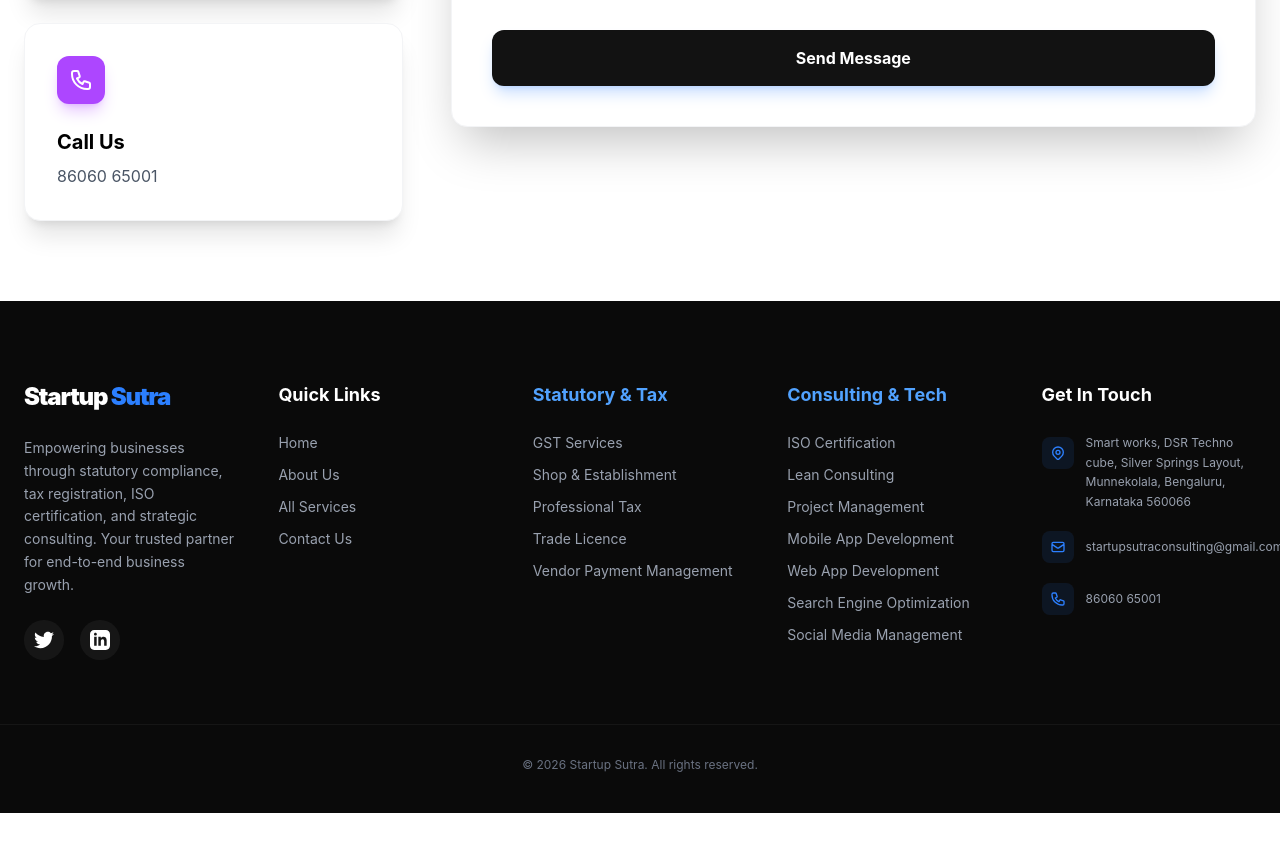
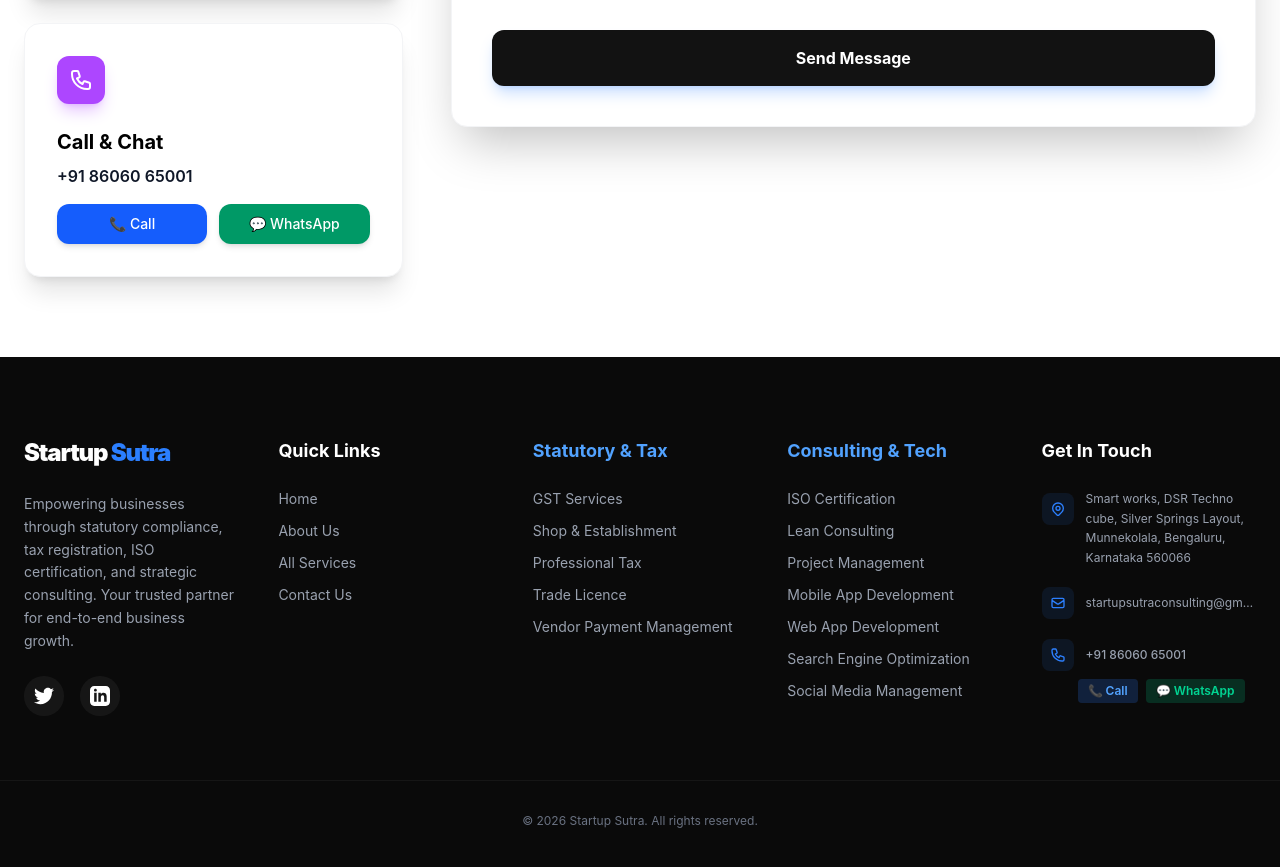
Before and after one commit to abdhakeemabd/startuputra, a Next.js app: page /contact in a window 1280 px wide. Shown: the part 807-1674 px from the top of the page. Before the commit the page ends 1620 px from the top, so only its background shows below. Built offline with nearby package versions, Linux system fonts and the light colour scheme.

Commit message:
add footer component, homepage contact section, and contact page

```diff
--- a/src/app/component/footer.jsx
+++ b/src/app/component/footer.jsx
@@ -85,13 +85,25 @@
             <div className="bg-blue-500/10 p-2 rounded-lg group-hover:bg-blue-500/20 transition-colors">
               <svg className="w-4 h-4 text-blue-500" fill="none" stroke="currentColor" viewBox="0 0 24 24"><path strokeLinecap="round" strokeLinejoin="round" strokeWidth="2" d="M3 8l7.89 5.26a2 2 0 002.22 0L21 8M5 19h14a2 2 0 002-2V7a2 2 0 00-2-2H5a2 2 0 00-2 2v10a2 2 0 002 2z"/></svg>
             </div>
-            <p className="text-gray-400 text-xs">startupsutraconsulting@gmail.com</p>
+            <a href="mailto:startupsutraconsulting@gmail.com" className="text-gray-400 hover:text-white transition-colors text-xs truncate">
+              startupsutraconsulting@gmail.com
+            </a>
           </div>
-          <div className="flex items-center space-x-3 group">
-            <div className="bg-blue-500/10 p-2 rounded-lg group-hover:bg-blue-500/20 transition-colors">
-              <svg className="w-4 h-4 text-blue-500" fill="none" stroke="currentColor" viewBox="0 0 24 24"><path strokeLinecap="round" strokeLinejoin="round" strokeWidth="2" d="M3 5a2 2 0 012-2h3.28a1 1 0 01.948.684l1.498 4.493a1 1 0 01-.502 1.21l-2.257 1.13a11.042 11.042 0 005.516 5.516l1.13-2.257a1 1 0 011.21-.502l4.493 1.498a1 1 0 01.684.949V19a2 2 0 01-2 2h-1C9.716 21 3 14.284 3 6V5z"/></svg>
+          <div className="flex flex-col space-y-2">
+            <div className="flex items-center space-x-3 group">
+              <div className="bg-blue-500/10 p-2 rounded-lg group-hover:bg-blue-500/20 transition-colors">
+                <svg className="w-4 h-4 text-blue-500" fill="none" stroke="currentColor" viewBox="0 0 24 24"><path strokeLinecap="round" strokeLinejoin="round" strokeWidth="2" d="M3 5a2 2 0 012-2h3.28a1 1 0 01.948.684l1.498 4.493a1 1 0 01-.502 1.21l-2.257 1.13a11.042 11.042 0 005.516 5.516l1.13-2.257a1 1 0 011.21-.502l4.493 1.498a1 1 0 01.684.949V19a2 2 0 01-2 2h-1C9.716 21 3 14.284 3 6V5z"/></svg>
+              </div>
+              <span className="text-gray-400 text-xs font-medium">+91 86060 65001</span>
             </div>
-            <p className="text-gray-400 text-xs">86060 65001</p>
+            <div className="flex items-center space-x-2 pl-9">
+              <a href="tel:+918606065001" className="px-2.5 py-1 rounded bg-blue-500/20 hover:bg-blue-500/30 text-blue-400 text-xs font-semibold transition-colors inline-flex items-center gap-1">
+                📞 Call
+              </a>
+              <a href="https://wa.me/918606065001" target="_blank" rel="noopener noreferrer" className="px-2.5 py-1 rounded bg-emerald-500/20 hover:bg-emerald-500/30 text-emerald-400 text-xs font-semibold transition-colors inline-flex items-center gap-1">
+                💬 WhatsApp
+              </a>
+            </div>
           </div>
         </div>
       </div>
--- a/src/app/component/home-page/contact.jsx
+++ b/src/app/component/home-page/contact.jsx
@@ -22,23 +22,20 @@
             From ISO certification to strategic consulting, we help businesses
             scale with clarity, compliance, and confidence.
           </p>
-          <div className="flex flex-col sm:flex-row items-center justify-center gap-6">
+          <div className="flex flex-col sm:flex-row items-center justify-center gap-4">
             <Link href="/contact">
               <button className="bg-gradient-to-r from-blue-600 to-purple-600 text-white px-8 py-3 rounded-full font-medium hover:scale-105 transition-all duration-300 shadow-md">
                 Get Free Consultation
               </button>
             </Link>
-            <a href="tel:+918606065001" className="flex items-center gap-3 group">
-              <div className="w-10 h-10 rounded-full bg-gray-100 flex items-center justify-center group-hover:bg-blue-100 transition">
-                <svg className="w-5 h-5 text-blue-600" fill="none" stroke="currentColor" viewBox="0 0 24 24">
-                  <path strokeLinecap="round" strokeLinejoin="round" strokeWidth="2" d="M3 5a2 2 0 012-2h3.28a1 1 0 01.948.684l1.498 4.493a1 1 0 01-.502 1.21l-2.257 1.13a11.042 11.042 0 005.516 5.516l1.13-2.257a1 1 0 011.21-.502l4.493 1.498a1 1 0 01.684.949V19a2 2 0 01-2 2h-1C9.716 21 3 14.284 3 6V5z"  />
-                </svg>
-              </div>
-              <div className="text-left">
-                <p className="text-xs text-gray-500">Call us directly</p>
-                <p className="text-gray-900 font-semibold">+91 86060 65001</p>
-              </div>
-            </a>
+            <div className="flex items-center gap-3">
+              <a href="tel:+918606065001" className="flex items-center gap-2 px-5 py-3 rounded-full bg-blue-50 border border-blue-200 text-blue-700 font-semibold hover:bg-blue-100 transition shadow-sm text-sm">
+                📞 Call +91 86060 65001
+              </a>
+              <a href="https://wa.me/918606065001" target="_blank" rel="noopener noreferrer" className="flex items-center gap-2 px-5 py-3 rounded-full bg-emerald-50 border border-emerald-200 text-emerald-700 font-semibold hover:bg-emerald-100 transition shadow-sm text-sm">
+                💬 WhatsApp
+              </a>
+            </div>
           </div>
         </div>
       </div>
--- a/src/app/contact/page.jsx
+++ b/src/app/contact/page.jsx
@@ -31,15 +31,33 @@
                 <svg className="w-6 h-6 text-white" fill="none" stroke="currentColor" viewBox="0 0 24 24"><path strokeLinecap="round" strokeLinejoin="round" strokeWidth="2" d="M3 8l7.89 5.26a2 2 0 002.22 0L21 8M5 19h14a2 2 0 002-2V7a2 2 0 00-2-2H5a2 2 0 00-2 2v10a2 2 0 002 2z"/></svg>
               </div>
               <h3 className="text-xl font-bold mb-2">Email Us</h3>
-              <p className="text-gray-600">startupsutraconsulting@gmail.com</p>
+              <a href="mailto:startupsutraconsulting@gmail.com" className="text-blue-600 hover:underline font-medium break-all">
+                startupsutraconsulting@gmail.com
+              </a>
             </div>
 
             <div className="bg-white p-8 rounded-2xl shadow-xl border border-gray-100 transition-transform hover:-translate-y-1">
               <div className="w-12 h-12 bg-purple-500 rounded-xl flex items-center justify-center mb-6 shadow-lg shadow-purple-500/30">
                 <svg className="w-6 h-6 text-white" fill="none" stroke="currentColor" viewBox="0 0 24 24"><path strokeLinecap="round" strokeLinejoin="round" strokeWidth="2" d="M3 5a2 2 0 012-2h3.28a1 1 0 01.948.684l1.498 4.493a1 1 0 01-.502 1.21l-2.257 1.13a11.042 11.042 0 005.516 5.516l1.13-2.257a1 1 0 011.21-.502l4.493 1.498a1 1 0 01.684.949V19a2 2 0 01-2 2h-1C9.716 21 3 14.284 3 6V5z"/></svg>
               </div>
-              <h3 className="text-xl font-bold mb-2">Call Us</h3>
-              <p className="text-gray-600">86060 65001</p>
+              <h3 className="text-xl font-bold mb-2">Call & Chat</h3>
+              <p className="text-gray-900 font-semibold mb-4">+91 86060 65001</p>
+              <div className="flex items-center gap-3">
+                <a
+                  href="tel:+918606065001"
+                  className="flex-1 text-center py-2.5 px-4 bg-blue-600 hover:bg-blue-700 text-white rounded-xl font-medium transition-all shadow-md text-sm flex items-center justify-center gap-2"
+                >
+                  📞 Call
+                </a>
+                <a
+                  href="https://wa.me/918606065001"
+                  target="_blank"
+                  rel="noopener noreferrer"
+                  className="flex-1 text-center py-2.5 px-4 bg-emerald-600 hover:bg-emerald-700 text-white rounded-xl font-medium transition-all shadow-md text-sm flex items-center justify-center gap-2"
+                >
+                  💬 WhatsApp
+                </a>
+              </div>
             </div>
           </div>
 
```
